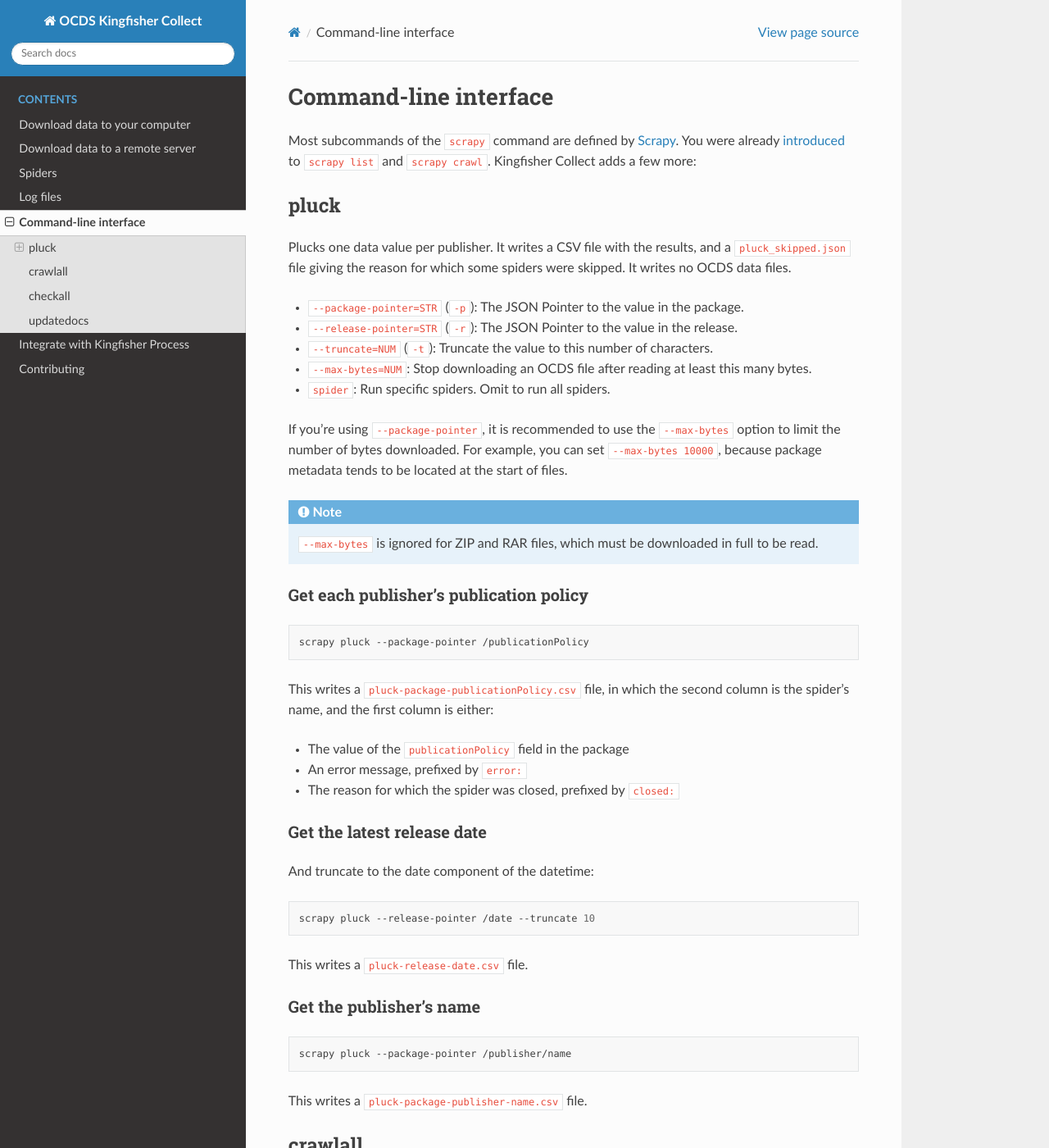
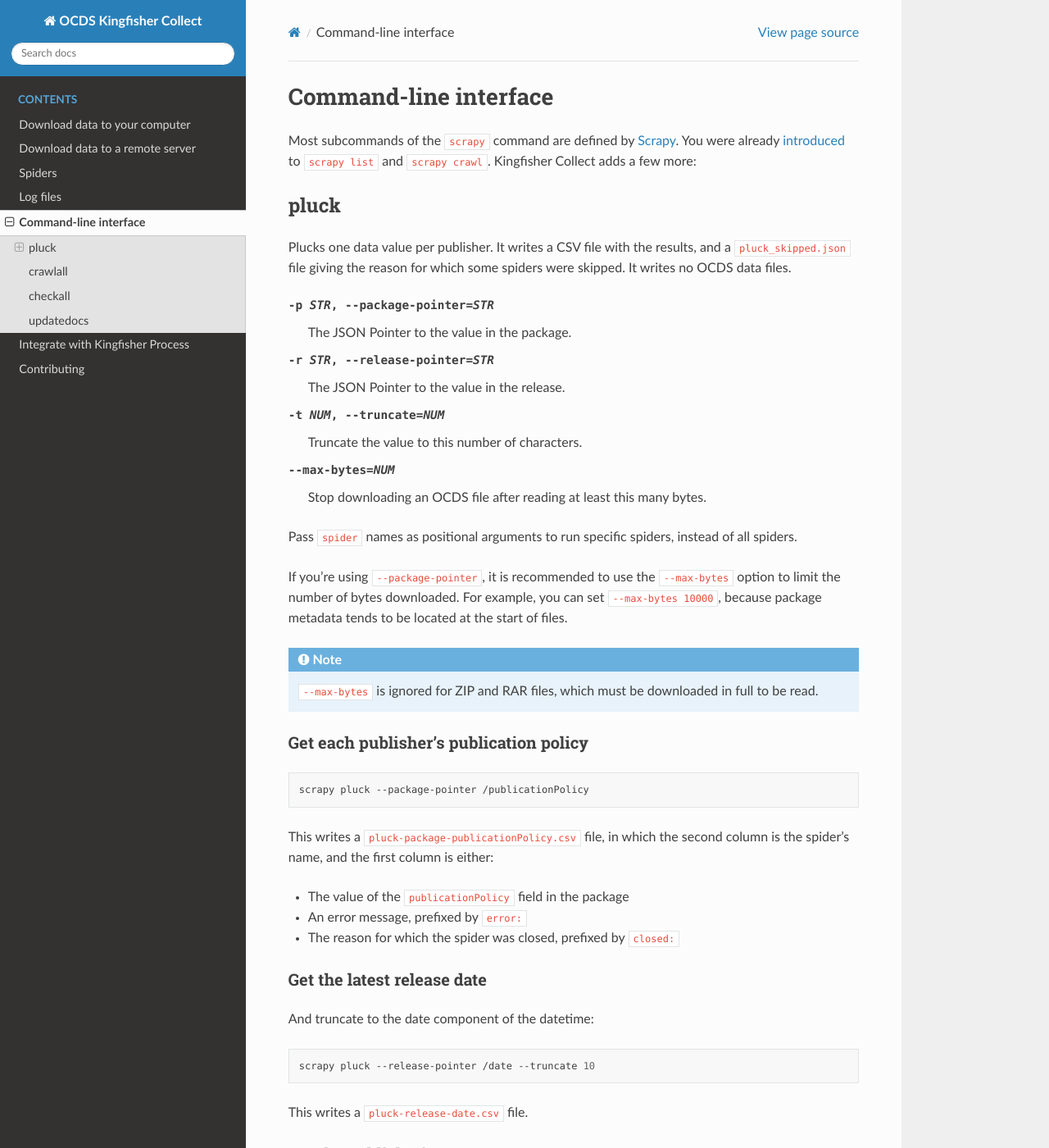
Before and after one commit to open-contracting/kingfisher-collect, a Sphinx documentation site: the page built from docs/cli.rst, in a window 1280 px wide and 1400 px high. Shown: the whole window at 82% size. Built offline with Sphinx 7.4.7 and the Read the Docs theme 2.0.0, drawn with Linux system fonts in a browser that asks for light colours; some of the changed text lies outside the part shown.

Commit message:
docs: Use RST option list, open-contracting/software-development-handbook#39

```diff
--- a/docs/cli.rst
+++ b/docs/cli.rst
@@ -10,11 +10,12 @@ pluck
 
 Plucks one data value per publisher. It writes a CSV file with the results, and a ``pluck_skipped.json`` file giving the reason for which some spiders were skipped. It writes no OCDS data files.
 
--  ``--package-pointer=STR`` (``-p``): The JSON Pointer to the value in the package.
--  ``--release-pointer=STR`` (``-r``): The JSON Pointer to the value in the release.
--  ``--truncate=NUM`` (``-t``): Truncate the value to this number of characters.
--  ``--max-bytes=NUM``: Stop downloading an OCDS file after reading at least this many bytes.
--  ``spider``: Run specific spiders. Omit to run all spiders.
+-p STR, --package-pointer=STR         The JSON Pointer to the value in the package.
+-r STR, --release-pointer=STR         The JSON Pointer to the value in the release.
+-t NUM, --truncate=NUM                Truncate the value to this number of characters.
+--max-bytes=NUM                       Stop downloading an OCDS file after reading at least this many bytes.
+
+Pass ``spider`` names as positional arguments to run specific spiders, instead of all spiders.
 
 If you're using ``--package-pointer``, it is recommended to use the ``--max-bytes`` option to limit the number of bytes downloaded. For example, you can set ``--max-bytes 10000``, because package metadata tends to be located at the start of files.
 
@@ -62,9 +63,10 @@ crawlall
 
 Runs all spiders.
 
--  ``--dry-run``: Runs the spiders without writing any files. It stops after collecting one file or file item from each spider. This can be used to test whether any spiders are broken. Add the ``--logfile debug.log`` option to write the output to a log file for easier review.
--  ``--sample=NUM``: The number of files to write. This can be used to collect a sample from each spider.
--  ``spider``: Run specific spiders. Omit to run all spiders.
+--dry-run               Runs the spiders without writing any files. It stops after collecting one file or file item from each spider. This can be used to test whether any spiders are broken. Add the ``--logfile debug.log`` option to write the output to a log file for easier review.
+--sample=NUM            The number of files to write. This can be used to collect a sample from each spider.
+
+Pass ``spider`` names as positional arguments to run specific spiders, instead of all spiders.
 
 .. code-block:: bash
 
```
